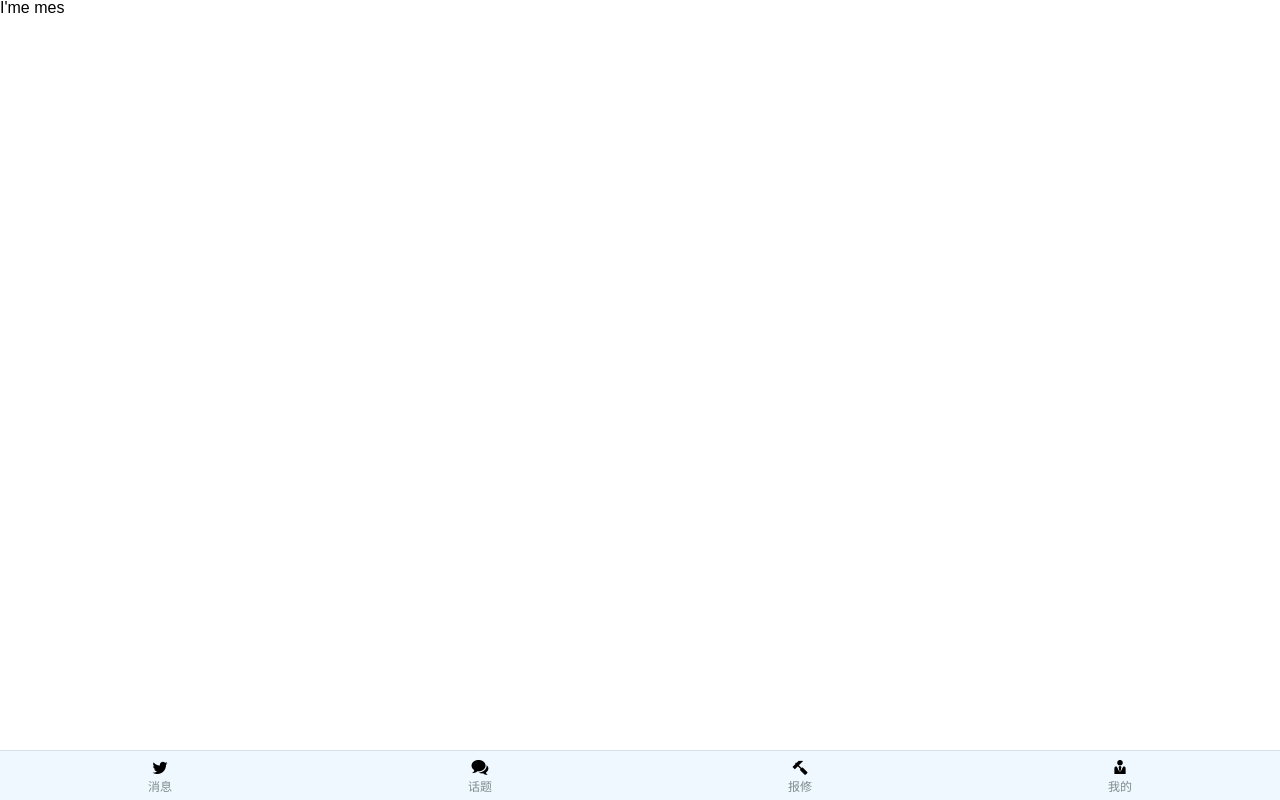
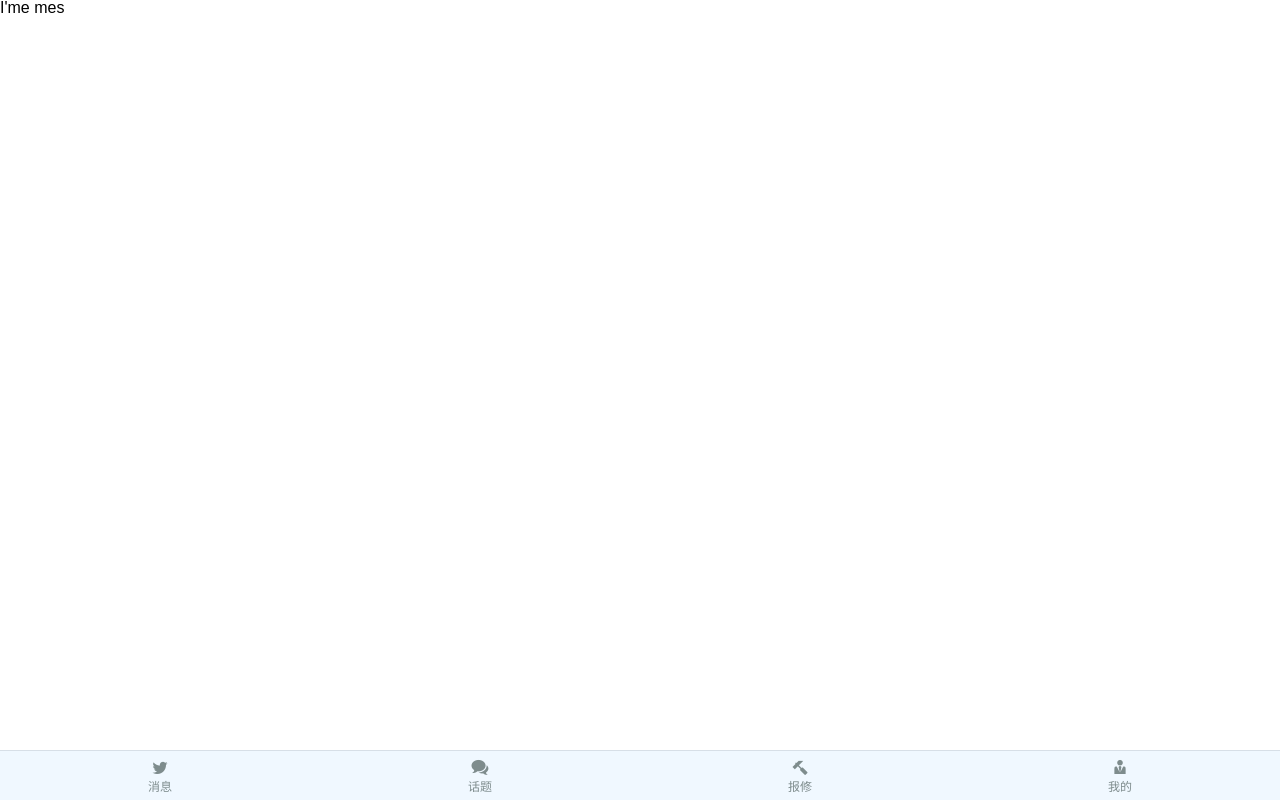
Before and after one commit to VarHug/BUALogistics, a Vue app: page /#/mes in a window 1280 px wide. Built offline with nearby package versions, Linux system fonts and the light colour scheme.

Commit message:
路由优化

```diff
--- a/src/components/footer/footer.vue
+++ b/src/components/footer/footer.vue
@@ -1,28 +1,28 @@
 <template>
   <div class="tab">
     <div class="tab-item">
+      <router-link to="/mes" class="router-item">
         <i class="icon-twitter icon"></i>
-      <div class="text">
-      <router-link to="/mes">消息</router-link>
-      </div>
+        <div class="text">消息</div>
+      </router-link>
     </div>
     <div class="tab-item">
+      <router-link to="/topic" class="router-item">
         <i class="icon-bubbles2 icon"></i>
-      <div class="text">
-        <router-link to="/topic">话题</router-link>
-      </div>
+        <div class="text">话题</div>
+      </router-link>
     </div>
     <div class="tab-item">
+      <router-link to="/repair" class="router-item">
         <i class="icon-hammer icon"></i>
-      <div class="text">
-        <router-link to="/repair">报修</router-link>
-      </div>
+        <div class="text">报修</div>
+      </router-link>
     </div>
     <div class="tab-item">
+      <router-link to="/mine" class="router-item">
         <i class="icon-user-tie icon"></i>
-      <div class="text">
-        <router-link to="/mine">我的</router-link>
-      </div>
+        <div class="text">我的</div>
+      </router-link>
     </div>
   </div>
 </template>
@@ -49,6 +49,8 @@ export default {
     .tab-item
       flex 1
       text-align center
+      .router-item
+        display block
         .icon
           display block
           padding-top 10px
```
Lines whose indentation alone changed are shown as unchanged.
